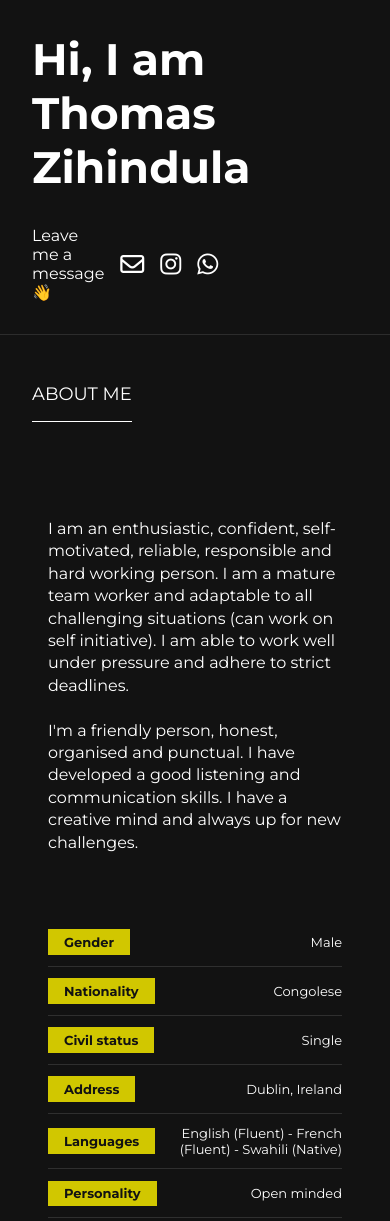
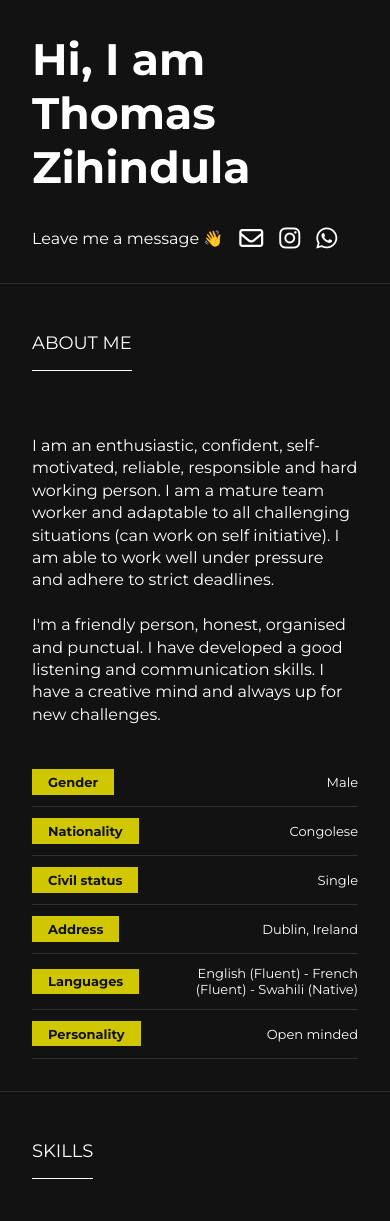
Before and after one commit to dieudonnecostes/luucem, a plain HTML site: page index.html in a window 390 px wide. Shown: the top 1221 px of the page. Drawn offline with Linux system fonts and the light colour scheme.

Commit message:
fix styles issues

```diff
--- a/style.css
+++ b/style.css
@@ -396,17 +396,15 @@ p>a {
     }
 
     .w-left{
+        width: 100%;
         flex-direction: column;
     }
 
     .profile-side,
     .w-left-l{
+        width: 100%;
         padding: 2rem;
     }
-
-    /* .profile-side{
-        display: none;
-    } */
 
     .sample-section{
         width: 100%;
@@ -437,8 +435,12 @@ p>a {
     .about-me-section-right {
         display: flex;
         flex-direction: column;
-        padding: 2rem 1rem;
+        padding: 0 0;
         border: none;
+    }
+
+    .about-me-section-right{
+        margin-top: 2rem;
     }
 
     .accomplishements {
```
